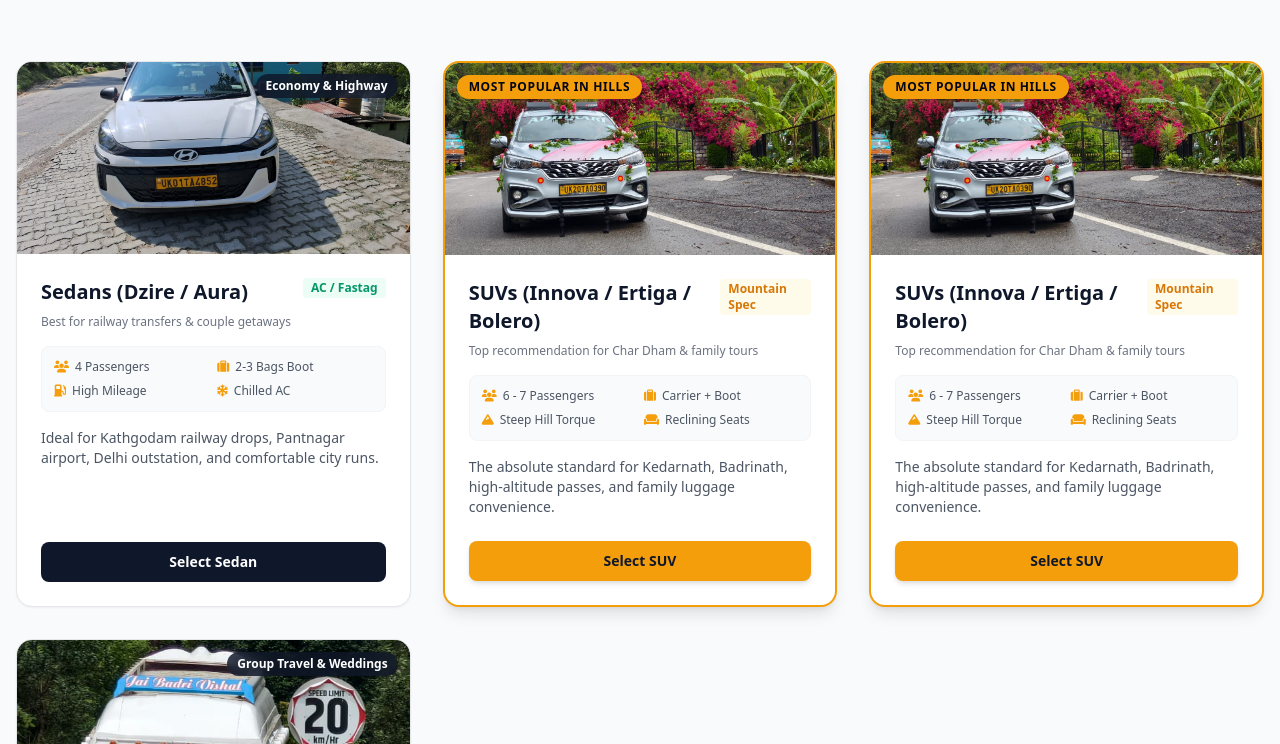
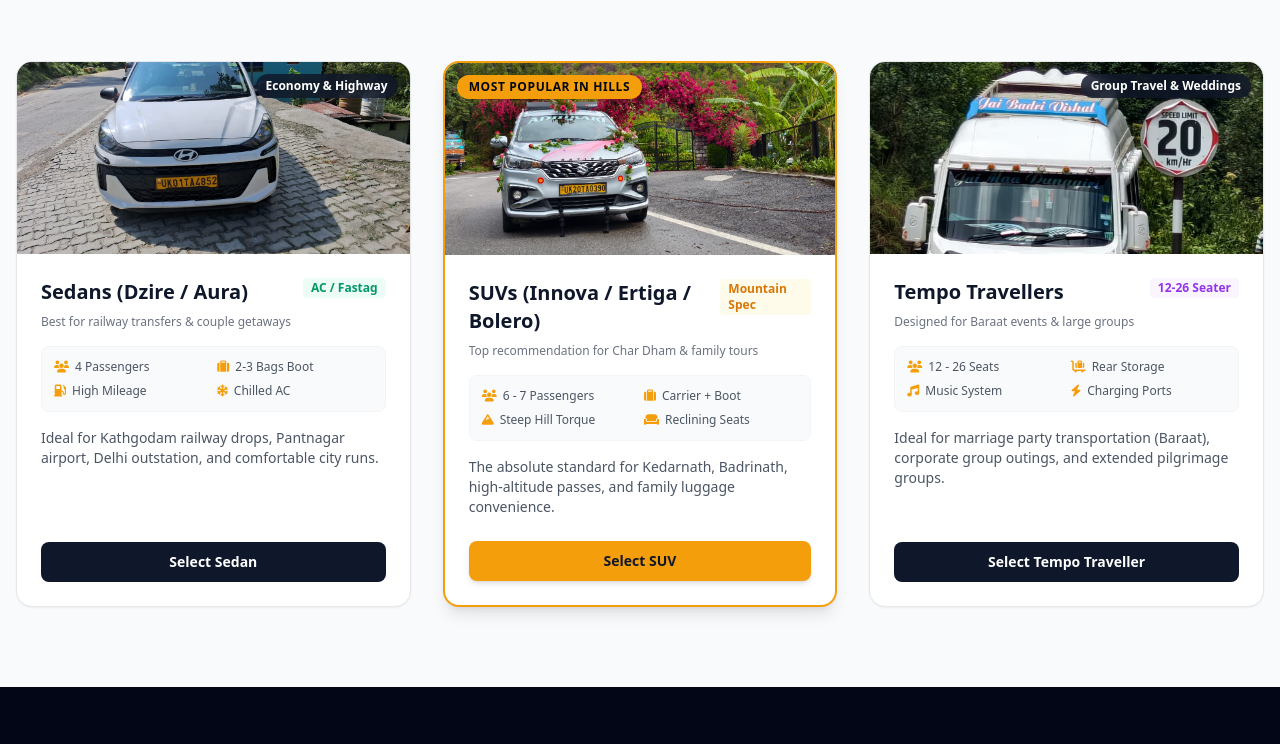
Before and after one commit to Virendra200325/kumaon-travels, a website: page index.html in a window 1280 px wide. Shown: the part 2107-2851 px from the top of the page. Drawn offline with nearby package versions, Linux system fonts and the light colour scheme.

Commit message:
update code

```diff
--- a/index.html
+++ b/index.html
@@ -386,60 +386,7 @@
         </div>
       </div>
 
-      <!-- Vehicle 3: Tempo Traveller -->
-      <div class="bg-white border-2 border-amber-500 rounded-2xl overflow-hidden shadow-lg hover:shadow-2xl transition duration-300 flex flex-col justify-between relative">
-        <span class="absolute top-3 left-3 bg-amber-500 text-slate-950 text-xs font-extrabold px-3 py-1 rounded-full uppercase tracking-wider z-10 shadow">
-          Most Popular in Hills
-        </span>
 
-        <div>
-          <div class="relative h-48 w-full overflow-hidden bg-gray-100">
-            <img
-              src="/photo2.jpeg"
-              alt="SUV Innova Crysta Ertiga"
-              class="w-full h-full object-cover hover:scale-105 transition duration-500"
-            />
-          </div>
-
-          <div class="p-6">
-            <div class="flex justify-between items-start mb-2">
-              <h4 class="text-xl font-bold text-slate-900">SUVs (Innova / Ertiga / Bolero)</h4>
-              <span class="text-xs font-bold text-amber-600 bg-amber-50 px-2 py-0.5 rounded">Mountain Spec</span>
-            </div>
-            <p class="text-xs text-gray-500">Top recommendation for Char Dham & family tours</p>
-
-            <div class="grid grid-cols-2 gap-2 my-4 text-xs font-medium text-gray-600 bg-gray-50 p-3 rounded-lg border border-gray-100">
-              <div class="flex items-center space-x-1.5">
-                <i class="fa-solid fa-users text-amber-500"></i>
-                <span>6 - 7 Passengers</span>
-              </div>
-              <div class="flex items-center space-x-1.5">
-                <i class="fa-solid fa-suitcase text-amber-500"></i>
-                <span>Carrier + Boot</span>
-              </div>
-              <div class="flex items-center space-x-1.5">
-                <i class="fa-solid fa-mountain text-amber-500"></i>
-                <span>Steep Hill Torque</span>
-              </div>
-              <div class="flex items-center space-x-1.5">
-                <i class="fa-solid fa-couch text-amber-500"></i>
-                <span>Reclining Seats</span>
-              </div>
-            </div>
-
-            <p class="text-sm text-gray-600">The absolute standard for Kedarnath, Badrinath, high-altitude passes, and family luggage convenience.</p>
-          </div>
-        </div>
-
-        <div class="p-6 pt-0">
-          <button onclick="selectFleet('SUV (Innova Crysta / Ertiga)')"
-                  class="w-full py-2.5 px-4 bg-amber-500 hover:bg-amber-600 text-slate-900 text-sm font-bold rounded-lg transition duration-200 text-center shadow-md">
-            Select SUV
-          </button>
-        </div>
-      </div>
-
-      <!-- Vehicle 3: Tempo Traveller -->
       <!-- Vehicle 3: Tempo Traveller -->
     <div class="bg-white border rounded-2xl overflow-hidden shadow-sm hover:shadow-xl transition duration-300 flex flex-col">
       <div class="relative h-48 w-full overflow-hidden bg-gray-100">
```
Lines whose indentation alone changed are shown as unchanged.
